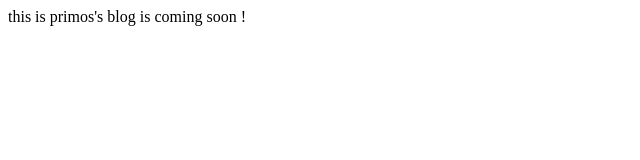
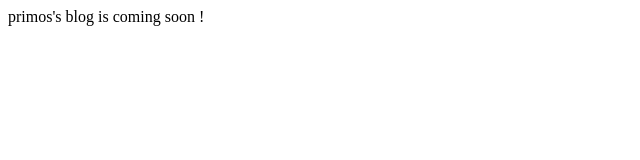
Before and after one commit to primosblog/primosblog.github.io, a plain HTML site: page index.html in a window 1280 px wide. Shown: the full height of the page, 0-640 px from the left. Drawn offline with Linux system fonts and the light colour scheme.

Commit message:
index.html

```diff
--- a/index.html
+++ b/index.html
@@ -3,6 +3,6 @@
 		<title>primos's blog</title>
 	</head>
 	<body>
-		this is primos's blog is coming soon !
+	primos's blog is coming soon !
         </body>
 </html>
```
